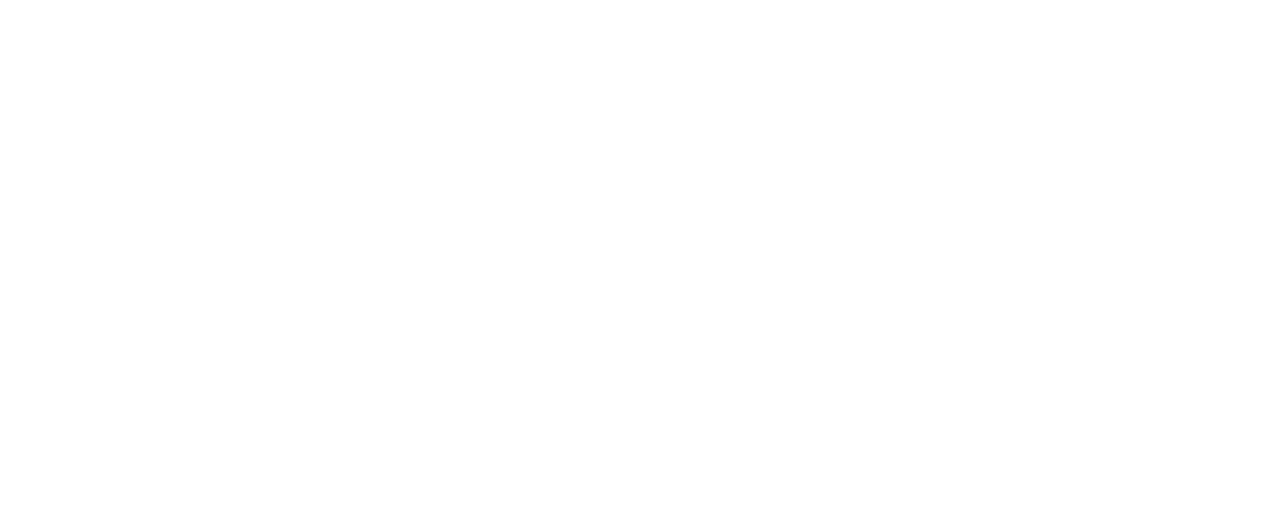
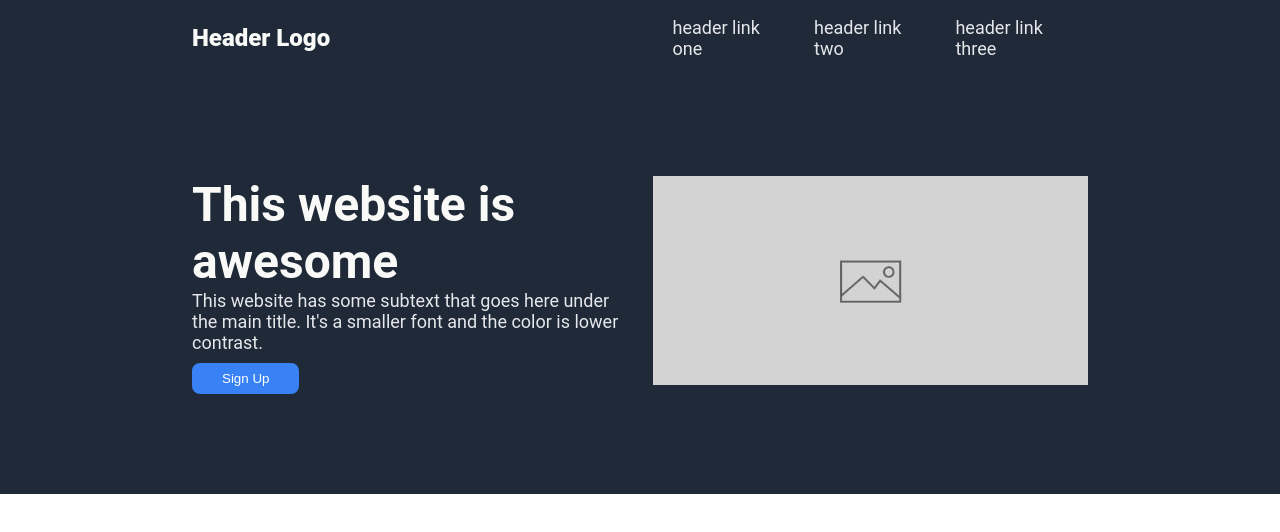
Before and after one commit to RegattaBurrata/LandingPage, a plain HTML site: page index.html in a window 1280 px wide. Drawn offline with Linux system fonts and the light colour scheme.

Commit message:
Create hero section

```diff
--- a/index.css
+++ b/index.css
@@ -0,0 +1,81 @@
+@import url('https://fonts.googleapis.com/css?family=Roboto+Mono');
+
+body {
+    margin: 0px;
+    font-family: roboto;
+}
+
+.herocontainer {
+    background-color: #1F2937;
+    padding-bottom: 100px;
+}
+.navcontainer {
+    color: #F9FaF8;
+    display: flex;
+    justify-content: center;
+}
+
+
+nav {
+    display: flex;
+    flex-basis: 70vw;
+    gap: 25px;
+}
+
+nav > ul {
+    flex: 1;
+    display: flex;
+    align-items: center;
+    justify-content: end;
+    gap: 20px;
+}
+
+li {
+    list-style: none;
+    font-size: 18px;
+    color: #E5E7EB;
+}
+
+.logo {
+    font-size: 24px;
+    font-weight: 800;
+    flex: 1;
+}
+
+.heroblock {
+    color: #F9FaF8;
+    display: flex;
+    justify-content: center;
+    padding-top: 100px;
+}
+
+.blurbcontainer {
+    flex:1;
+}
+
+.heromaintext {
+    font-size: 48px;
+    font-weight:bolder;
+}
+
+.herosecondarytext {
+    font-size: 18px;
+    color: #E5E7EB
+}
+
+.heroimage {
+    flex: 1;
+}
+
+.heroimage > img {
+    max-width: 100%;
+}
+
+.signupbutton {
+    background-color: #3882F6;
+    color: white;
+    margin-top: 10px;
+    border: none;
+    padding: 8px 30px;
+    border-radius: 8px;
+}
--- a/index.html
+++ b/index.html
@@ -5,8 +5,41 @@
     <meta http-equiv="X-UA-Compatible" content="IE=edge">
     <meta name="viewport" content="width=device-width, initial-scale=1.0">
     <title>Document</title>
+    <link rel="stylesheet" href="index.css">
 </head>
 <body>
+    <div class="herocontainer">
+        <div class="navcontainer">
+            <nav>
+                <div class="logo">
+                    <p>Header Logo</p>
+                </div>
+                <ul>
+                    <li>header link one</li>
+                    <li>header link two</li>
+                    <li>header link three</li>
+                </ul>
+            </nav>
+
+        </div>
+        <div class="heroblock">
+            <nav>
+                <div class="blurbcontainer">
+                    <div class="heromaintext">
+                        This website is awesome
+                    </div>
+                    <div class="herosecondarytext">
+                        This website has some subtext that goes here under the main title. It's a smaller font and the color is lower contrast.
+                    </div>
+                    <button class="signupbutton">Sign Up</button>
+                </div>
+                <div class="heroimage">
+                    <img src="imgPH.jpg" alt="">
+                </div>
+             </nav>
+        </div>
+    </div>
+
 
 </body>
 </html>
```
Also changed, not shown: imgPH.jpg (added).
